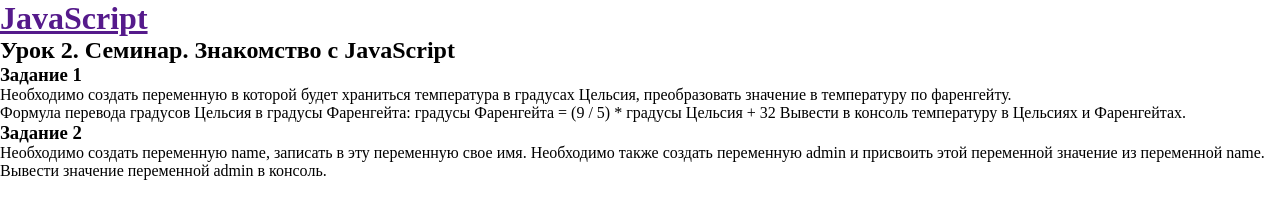
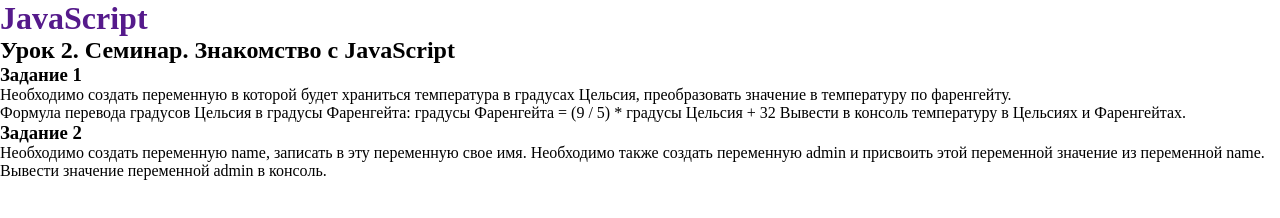
Before and after one commit to boykostas/js, a plain HTML site: page hw1/index.html in a window 1280 px wide. Drawn offline with Linux system fonts and the light colour scheme.

Commit message:
Lesson 2 HW 1

```diff
--- a/hw1/script.js
+++ b/hw1/script.js
@@ -1,13 +1,14 @@
 // Task1
 
 let celsius = 20;
+console.log('Температура по Цельсию: ' + celsius);
 let faringate = (9 / 5) * celsius + 32;
 
-console.log(faringate);
+console.log('Температура по Фарингейту: ' + faringate);
 
 // Task2
 
 let name = 'Stanislav';
 let admin = name;
 
-console.log(admin);
+console.log('Админ: ' + admin);
--- a/hw1/style.scss
+++ b/hw1/style.scss
@@ -2,3 +2,7 @@
   margin: 0;
   padding: 0;
 }
+
+a {
+  text-decoration: none;;
+}
```
Also changed, not shown: hw1/style.css, 1 other file.
